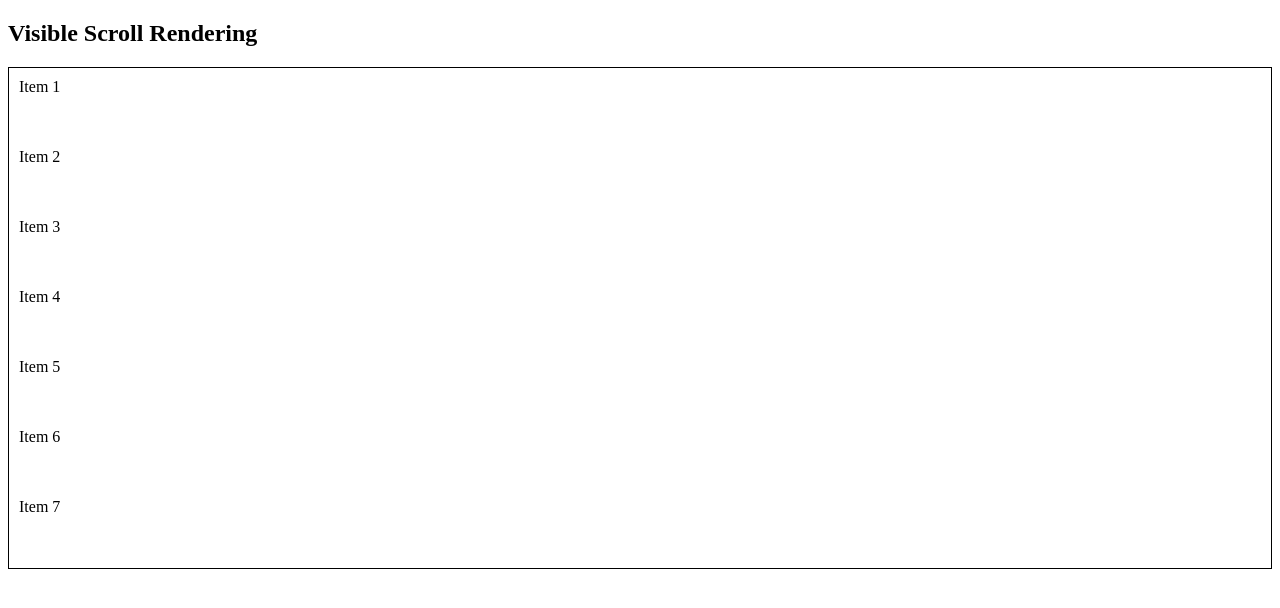
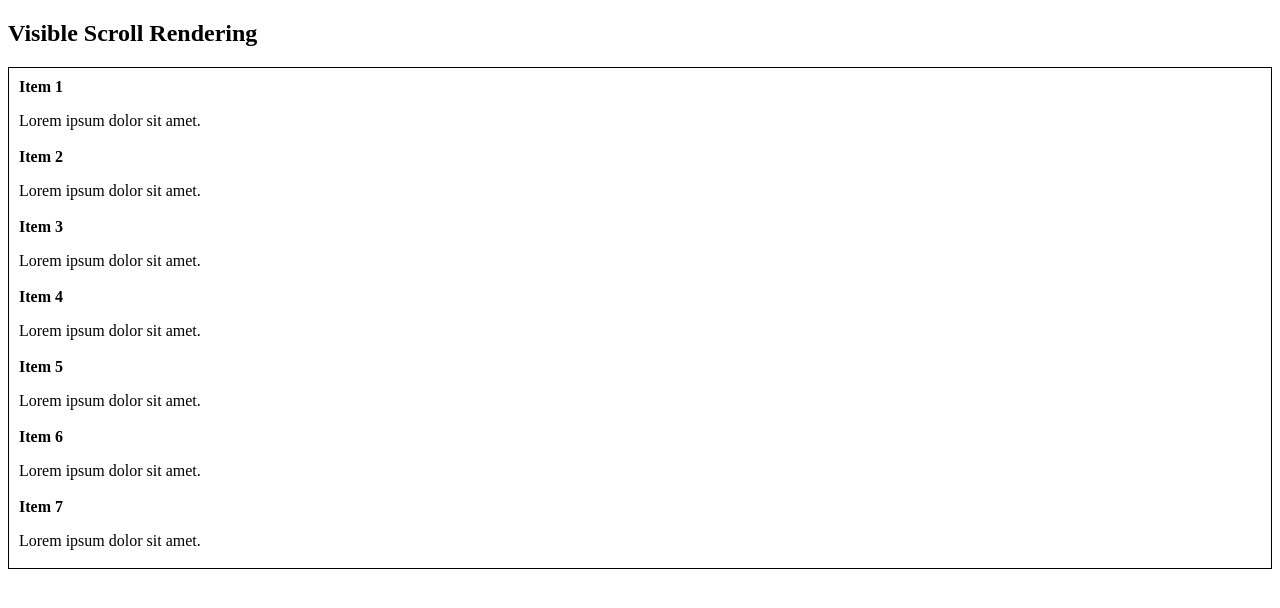
Before and after one commit to acciojob/visible-scroll-rendering-Romeekatre412, a React app: page / in a window 1280 px wide. Shown: the top 608 px of the page. Built offline with nearby package versions, Linux system fonts and the light colour scheme.

Commit message:
Completed visible scroll rendering assignment

```diff
--- a/src/components/App.js
+++ b/src/components/App.js
@@ -1,6 +1,9 @@
 import React, { useRef, useState } from "react";
 
-const items = Array.from({ length: 1000 }, (_, i) => `Item ${i + 1}`);
+const items = Array.from({ length: 1000 }, (_, i) => ({
+  title: `Item ${i + 1}`,
+  desc: "Lorem ipsum dolor sit amet."
+}));
 
 function App() {
   const containerRef = useRef(null);
@@ -36,9 +39,10 @@ function App() {
           <div style={{ transform: `translateY(${startIndex * itemHeight}px)` }}>
             {visibleItems.map((item, index) => (
   <div key={startIndex + index} style={{ height: itemHeight, padding: "10px" }}>
-                {item}
-              </div>
-            ))}
+    <strong>{item.title}</strong>
+    <p>{item.desc}</p>
+  </div>
+))}
           </div>
         </div>
       </div>
```
